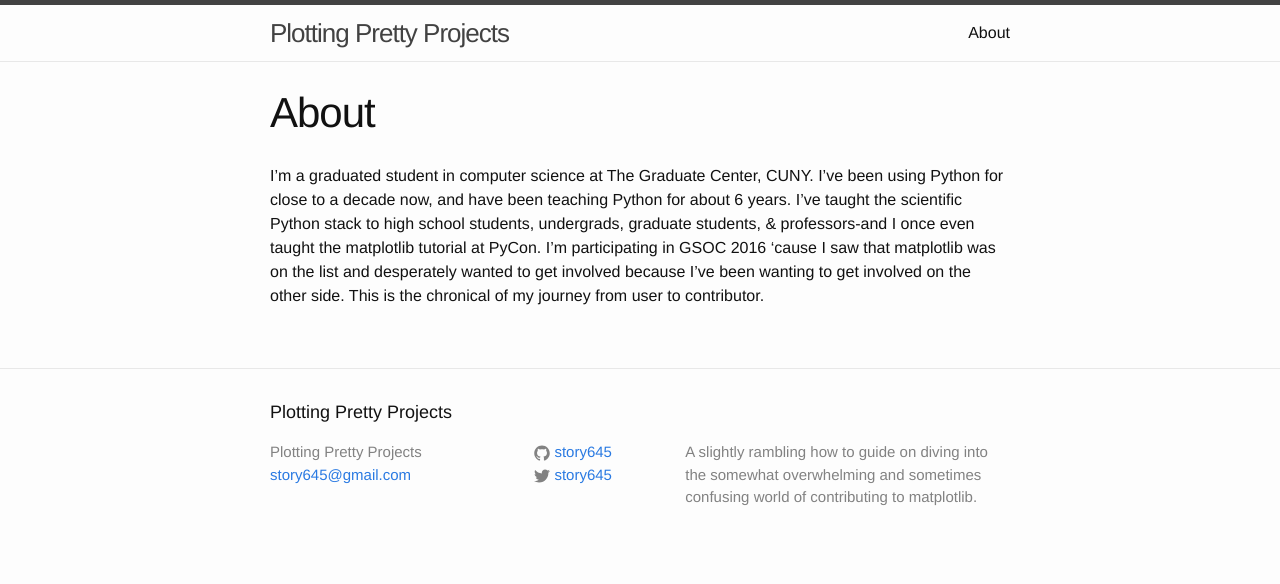
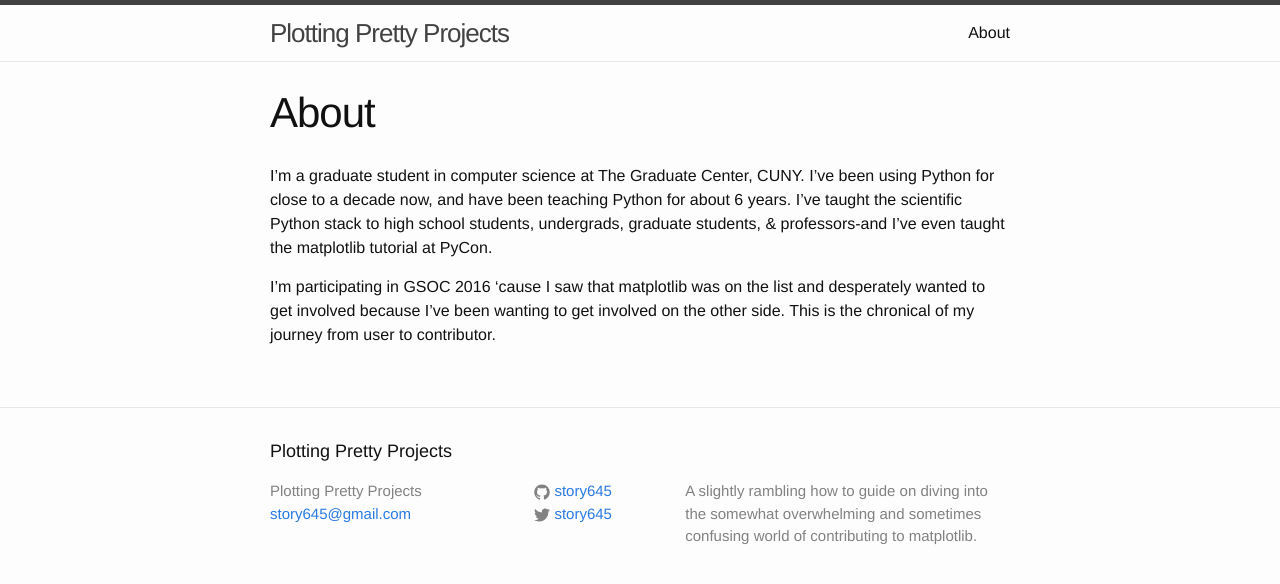
Before and after one commit to story645/story645.github.io, a Jekyll site: the page built from about.md, in a window 1280 px wide. Shown: the top 584 px of the page. Built offline with Jekyll 4.4.1, drawn with Linux system fonts in a browser that asks for light colours.

Commit message:
Update about.md

```diff
--- a/about.md
+++ b/about.md
@@ -5,4 +5,6 @@ permalink: /about/
 ---
 
 
-I'm a graduated student in computer science at The Graduate Center, CUNY. I've been using Python for close to a decade now, and have been teaching Python for about 6 years. I've taught the scientific Python stack to high school students, undergrads, graduate students, & professors-and I once even taught the matplotlib tutorial at PyCon. I'm participating in GSOC 2016 'cause I saw that matplotlib was on the list and desperately wanted to get involved because I've been wanting to get involved on the other side. This is the chronical of my journey from user to contributor.
+I'm a graduate student in computer science at The Graduate Center, CUNY. I've been using Python for close to a decade now, and have been teaching Python for about 6 years. I've taught the scientific Python stack to high school students, undergrads, graduate students, & professors-and I've even taught the matplotlib tutorial at PyCon.
+
+I'm participating in GSOC 2016 'cause I saw that matplotlib was on the list and desperately wanted to get involved because I've been wanting to get involved on the other side. This is the chronical of my journey from user to contributor.
```
